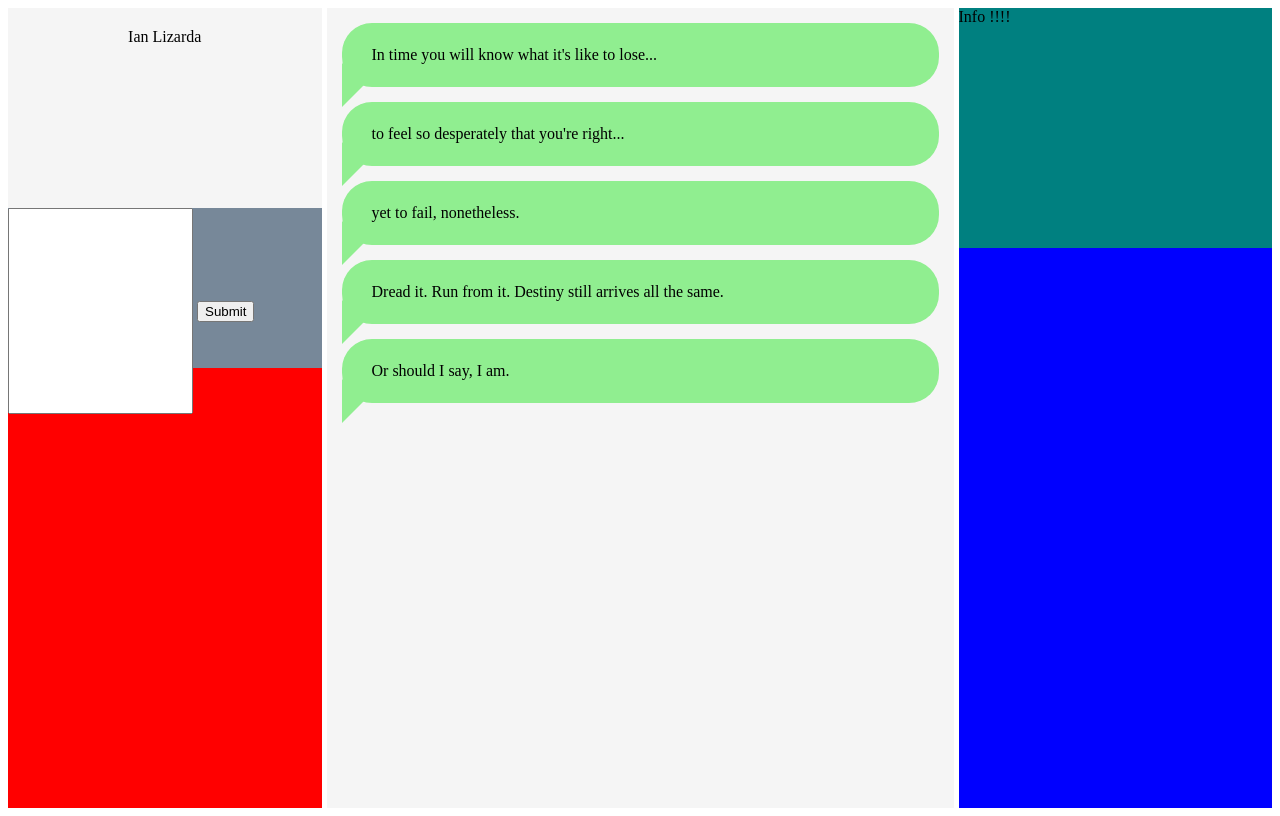
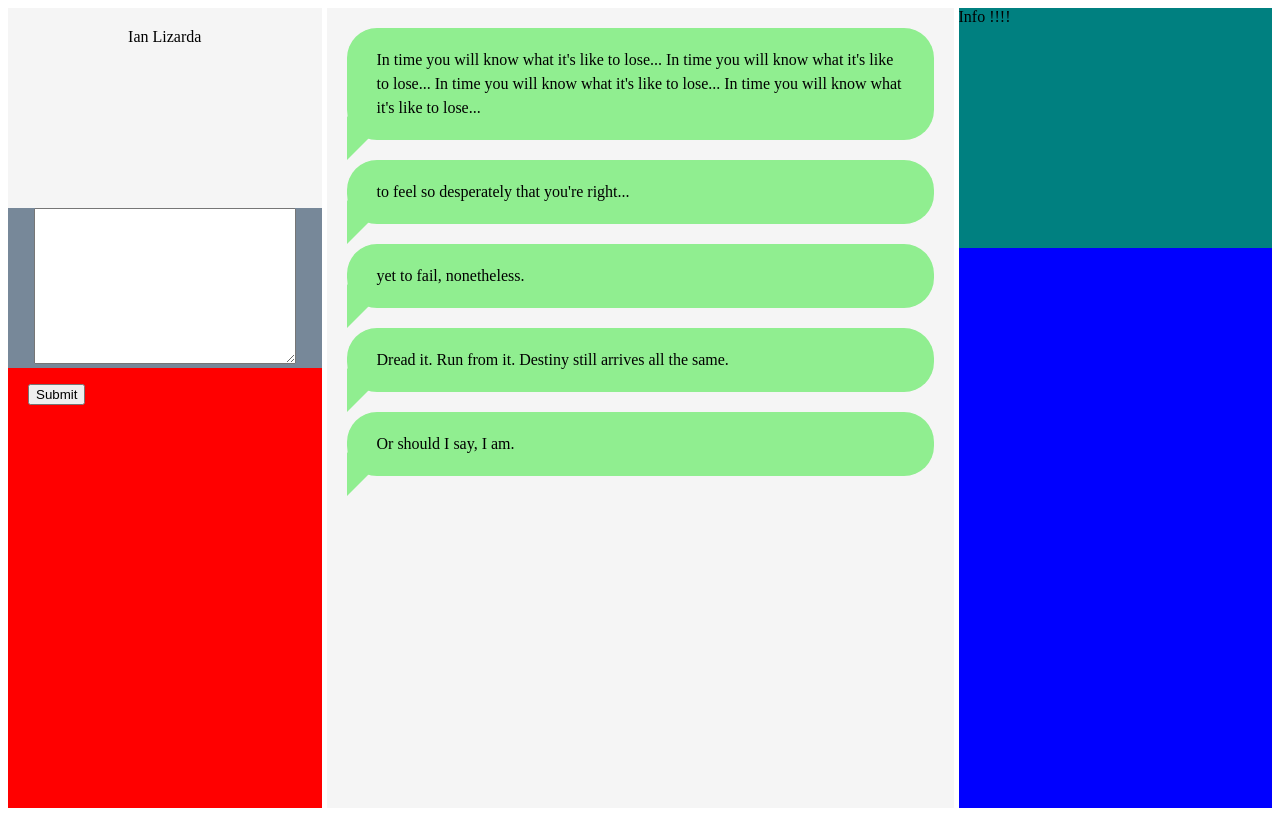
Before and after one commit to CapnSquirrel/LionHouse, a Python web app: template templates/feed.html in a window 1280 px wide. Run offline with Jinja, Linux system fonts and the light colour scheme; the template is opened without the code that fills it, so the values that code supplies are empty.

Commit message:
Fixed post area

```diff
--- a/static_folder/styles/feed.css
+++ b/static_folder/styles/feed.css
@@ -25,6 +25,18 @@ body {
 #post {
   height: 20%;
   background-color: lightslategray;
+}
+
+textarea {
+  display: block;
+  margin-left: auto;
+  margin-right: auto;
+  margin-top: 0;
+}
+
+#submit_btn {
+  margin: 20px;
+  align-self: right;
 }
 
 #feed {
@@ -58,13 +70,11 @@ body {
 }
 
 .talk-bubble {
-	margin: 15px;
+	margin: 20px;
   display: block;
   position: relative;
   height: auto;
 	background-color: lightgreen;
-
-
 }
 
 .round{
@@ -104,6 +114,7 @@ body {
  text-align: left;
  line-height: 1.5em;
 }
+
 .talktext p{
  /* remove webkit p margins */
  -webkit-margin-before: 0em;
--- a/templates/feed.html
+++ b/templates/feed.html
@@ -6,19 +6,25 @@
     <title>LionHouse</title>
   </head>
   <body>
+    <!--CONSOLE SECTION -->
     <section id="console">
       <div id="user_info">Ian Lizarda</div>
       <div id="post">
         <form>
-          <input type="text" name="user_post" value="" style="height:200px">
-          <input type="submit" value="Submit">
+          <textarea name=user_post rows=10 cols=30 value=""></textarea>
+          <input id="submit_btn" type="submit" value="Submit">
         </form>
       </div>
     </section>
+    <!--FEED SECTION-->
     <section id="feed">
       <div id="feed_column">
         <div class="talk-bubble tri-right round btm-left">
-          <div class="talktext">In time you will know what it's like to lose...</div>
+          <div class="talktext">In time you will know what it's like to lose...
+            In time you will know what it's like to lose...
+            In time you will know what it's like to lose...
+            In time you will know what it's like to lose...
+          </div>
         </div>
         <div class="talk-bubble tri-right round btm-left">
           <div class="talktext">to feel so desperately that you're right...
@@ -38,6 +44,7 @@
         </div>
       </div>
     </section>
+    <!--ABOUT SECTION-->
     <section id="about">
       <div id="target_info">Info !!!!</div>
     </section>
```
